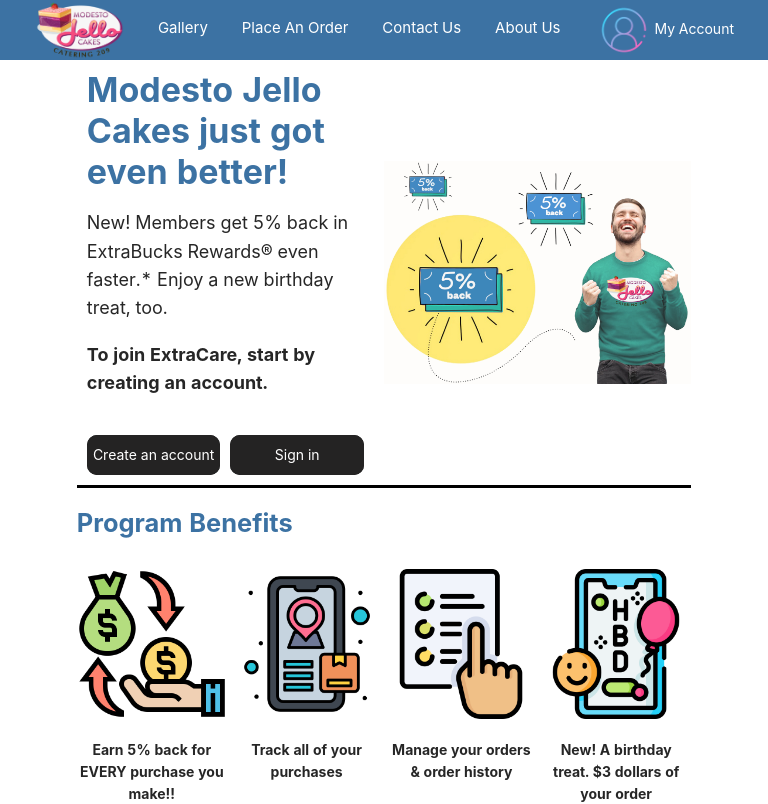
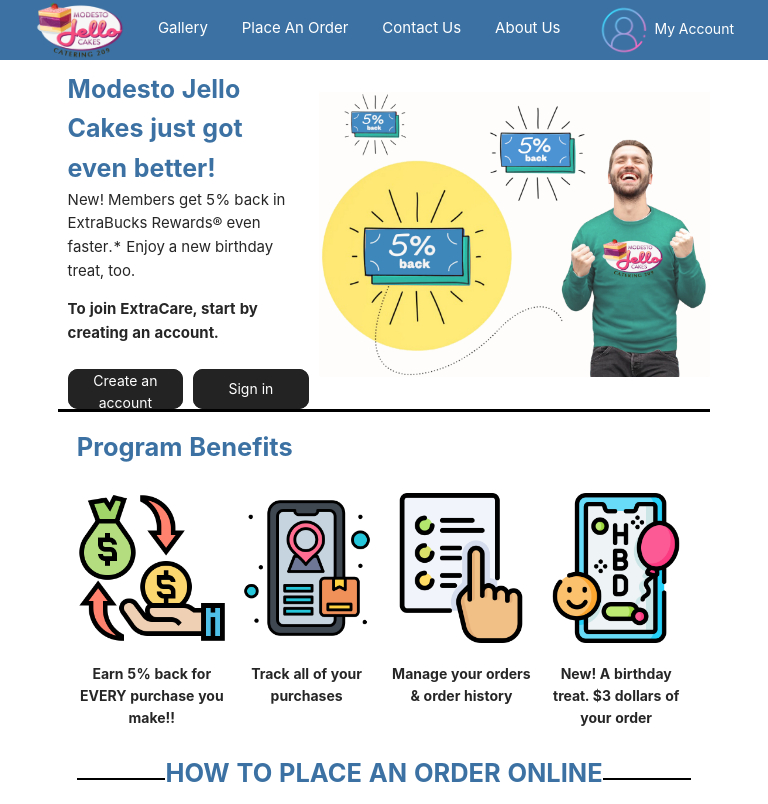
Before and after one commit to Oscar-Lopez-Projects/ModestoJelloCakes, a React (Create React App) app: page / in a window 768 px wide. Shown: the top 804 px of the page. Built offline with nearby package versions, Linux system fonts and the light colour scheme.

Commit message:
working on bugs

```diff
--- a/src/components/HomeDiv.js
+++ b/src/components/HomeDiv.js
@@ -29,7 +29,7 @@
           </div>
           <div className='steps-to-order'>
             <img className='steps-design-adjustment' src={steptwo} />
-            <p className='process-para-bold'>PICK DESIRE CAKE SHAPE & PRESS DETAILS</p>
+            <p className='process-para-bold'>CHOOSE DESIRED CAKE SHAPE & PRESS DETAILS</p>
           </div>
           <div className='arrow-steps2'>
             <img className='pink-arrow' src={rightarrow} />
--- a/src/components/WhyOnline.js
+++ b/src/components/WhyOnline.js
@@ -8,8 +8,8 @@
         <>
         <div className="whywhy">
             <div className='loyalty-program'>
-                <div style={{padding:"10px"}}>
-                <h1 className='rewards-title'>Modesto Jello Cakes just got even better!</h1>
+                <div className='program-div'>
+                <div className='rewards-title'>Modesto Jello Cakes just got even better!</div>
                     <p className='para-rewards'>New! Members get 5% back in ExtraBucks Rewards® even faster.* Enjoy a new birthday treat, too.</p>
                     <p className='para-rewards-bold'>To join ExtraCare, start by creating an account.</p>
                 </div>
--- a/src/styling/WhyOnline.css
+++ b/src/styling/WhyOnline.css
@@ -24,7 +24,6 @@
 }
 .rewards-buttons{
     display: flex;
-    padding:10px
 }
 .reward-button{
     margin-right: 10px;
@@ -63,6 +62,9 @@
 }
 .reward-button:hover:before{
     opacity: 1;
+}
+.program-div{
+    padding: 10px;
 }
 .reward-button::after{
     z-index: -1;
@@ -106,6 +108,39 @@
     width: 100%;
     height: 100%;
 }
+@media (min-width:768px) and (max-width:1097.98px){
+    .rewards-title{
+        font-size: 25px;
+        width: 100%;
+    }
+    .whywhy{
+        width: 85vw;
+    }
+    .program-div{
+        width: 100%;
+
+    }
+
+    .rewards-buttons{
+        padding-left: 10px;
+    }
+    .para-rewards, .para-rewards-bold{
+        font-size: 15px;
+        text-align: left;
+        width: 100%;
+
+    }
+    .loyalty-program{
+        width:40%;
+        text-align: left;
+
+    }
+    .five-percent-image{
+        width: 60%;
+    }
+
+
+}
 @media (min-width:768px) and (max-width:991px){
     .icon-divs{
         width: 150px;
@@ -116,7 +151,6 @@
     .benefits-page{
         flex-wrap: wrap;
         padding-bottom: 0px;
-        background: red;
     }
     .icon-info-div{
         width: 45%;
```
